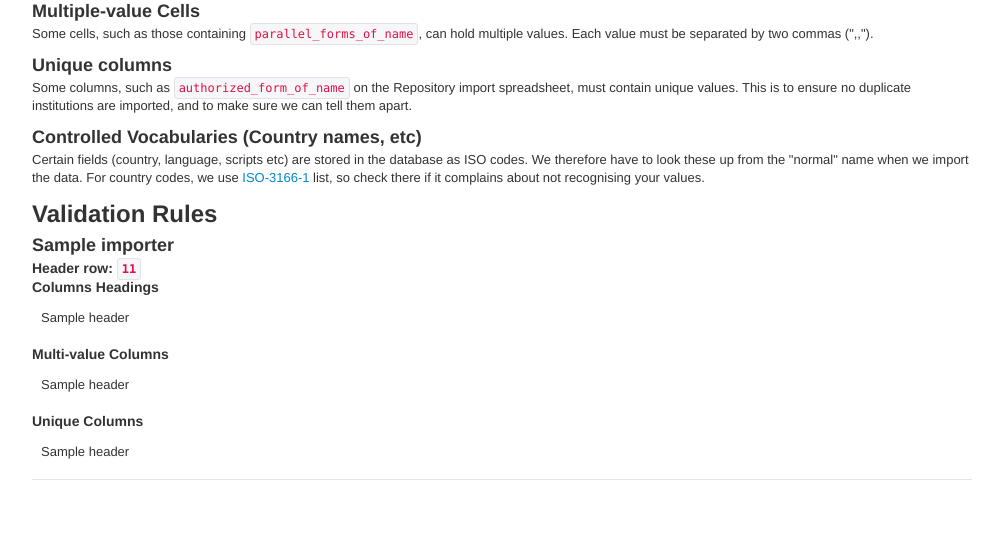
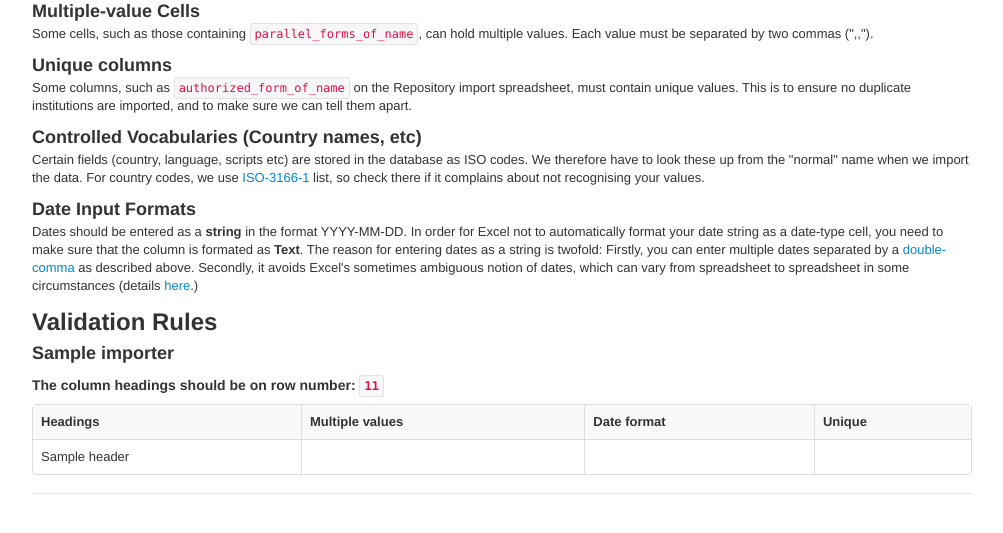
Before and after one commit to mikesname/ehri-importer, a Django app: template ehriimporter/templates/xlsimport/help.html in a window 1280 px wide. Shown: the part 213-746 px from the top of the page, without its empty margins (138-1141 px from the left). Run offline with Django 3.2, Linux system fonts and the light colour scheme; the template is opened without the code that fills it: most values are stand-ins (such as "Sample title", 1, 10 or a date in 2020); parts of the project's set-up code (start-up, migrations or seed data) failed here and were passed over; some libraries are stand-ins or nearby versions.

Commit message:
More fleshing out of documentation and validation rules.  Added a validator for date columns.

```diff
--- a/ehriimporter/templates/xlsimport/help.html
+++ b/ehriimporter/templates/xlsimport/help.html
@@ -38,28 +38,38 @@
         recognising your values.
     </p>
 
+    <h3 id="date-help">Date Input Formats</h3>
+    <p>
+        Dates should be entered as a <strong>string</strong> in the format YYYY-MM-DD.  In order for Excel not to
+        automatically format your <emph>date string</emph> as a <emph>date-type</emph> cell, you need to make sure that
+        the column is formated as <strong>Text</strong>.  The reason for entering dates as a string is twofold:
+        Firstly, you can enter multiple dates separated by a <a href="#multiple-help">double-comma</a> as described
+        above.  Secondly, it avoids Excel's sometimes ambiguous notion of dates, which can vary from spreadsheet to
+        spreadsheet in some circumstances (details <a href="http://support.microsoft.com/kb/180162">here</a>.)
+    </p>
+
     <h2>Validation Rules</h2>
     {% for importer in importers %}
         <h3 id="{{importer.name.lower}}">{{importer.name}}</h3>
-        <h4>Header row: <code>{{importer.HEADING_ROW|add:1}}</code></h4>
-        <h4>Columns Headings</h4>
-        <dl>
+        <p>
+            <h4>The column headings should be on row number: <code>{{importer.HEADING_ROW|add:1}}</code></h4>
+        </p>
+        <table class="table table-striped table-bordered">
+            <tr>
+                <th>Headings</th>
+                <th>Multiple values</th>
+                <th>Date format</th>
+                <th>Unique</th>
+            </tr>
             {% for header in importer.HEADINGS %}
-            <dd>{{header}}</dd>
+            <tr>
+                <td>{{header}}</td>
+                <td>{% if header in importer.MULTIPLES %}&#10003;{% endif %}</td>
+                <td>{% if header in importer.DATES %}&#10003;{% endif %}</td>
+                <td>{% if header in importer.UNIQUES %}&#10003;{% endif %}</td>
+            </tr>
             {% endfor %}
-        </dl>
-        <h4>Multi-value Columns</h4>
-        <dl>
-            {% for header in importer.MULTIPLES %}
-            <dd>{{header}}</dd>
-            {% endfor %}
-        </dl>
-        <h4>Unique Columns</h4>
-        <dl>
-            {% for header in importer.UNIQUES %}
-            <dd>{{header}}</dd>
-            {% endfor %}
-        </dl>
+        </table>
         <hr />
     {% endfor %}
 {% endblock %}
--- a/ehriimporter/xlsimport/views.py
+++ b/ehriimporter/xlsimport/views.py
@@ -22,7 +22,7 @@
     """Validate an XLS."""
     template = "xlsimport/validate.html"
     form = forms.XLSForm()
-    context = dict(form=form)
+    context = dict()
     if request.method == "POST":
         form = forms.XLSForm(request.POST, request.FILES)
         if form.is_valid():
@@ -31,7 +31,8 @@
             validator = getattr(xls, form.cleaned_data["xlstype"])()
             validator.validate(temppath)
             os.unlink(temppath)
-            context.update(form=form, errors=validator.errors, validator=validator)
+            context.update(errors=validator.errors, validator=validator)
+    context.update(form=form)
     return render(request, template, context)
 
 
```
Also changed, not shown: ehriimporter/xlsimport/validators/xls.py (+28 -1 lines).
